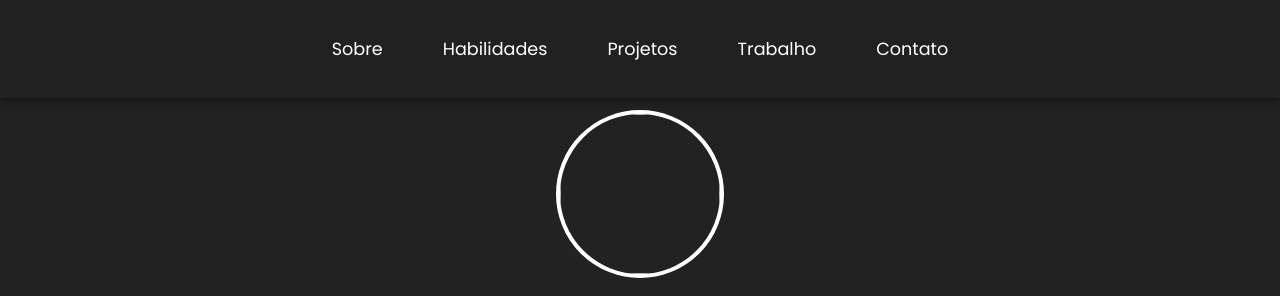
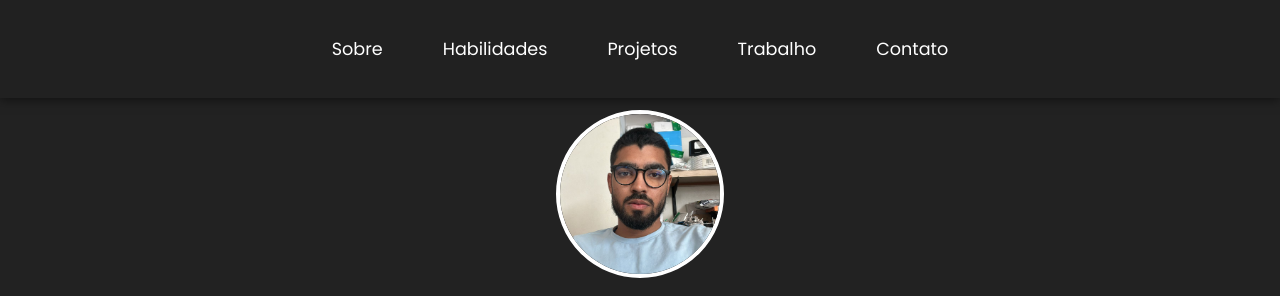
Before and after one commit to MapheBR/Portif-lio, a plain HTML site: page index.html in a window 1280 px wide. Shown: the top 296 px of the page. Drawn offline with Linux system fonts and the light colour scheme.

Commit message:
Update index.html

```diff
--- a/index.html
+++ b/index.html
@@ -23,7 +23,7 @@
         </nav>
         <div class="container">
             <div class="profile-container">
-                <img src="foto.jpg" alt="" class="profile-pic">
+                <img src="foto.jpeg" alt="" class="profile-pic">
                 <div class="profile-info">
                     <h1>Marcos Feliphe</h1>
                     <p>Curso-Engenharia de Software | Analista de Suporte na i9Sistemas</p>
```
